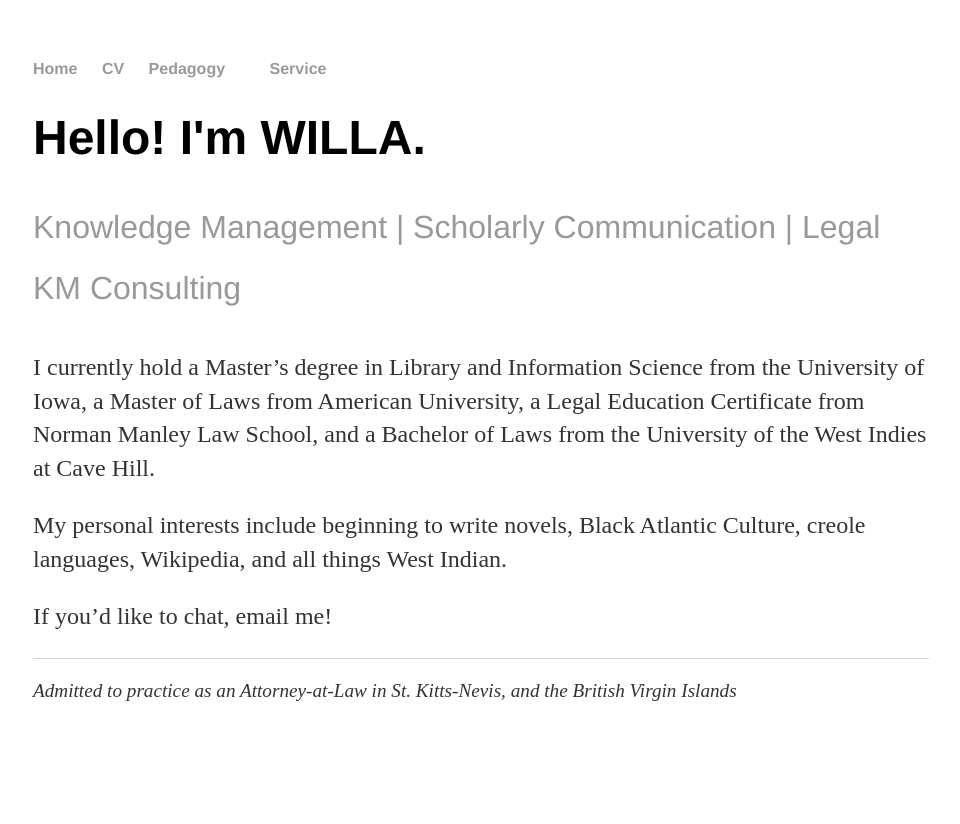
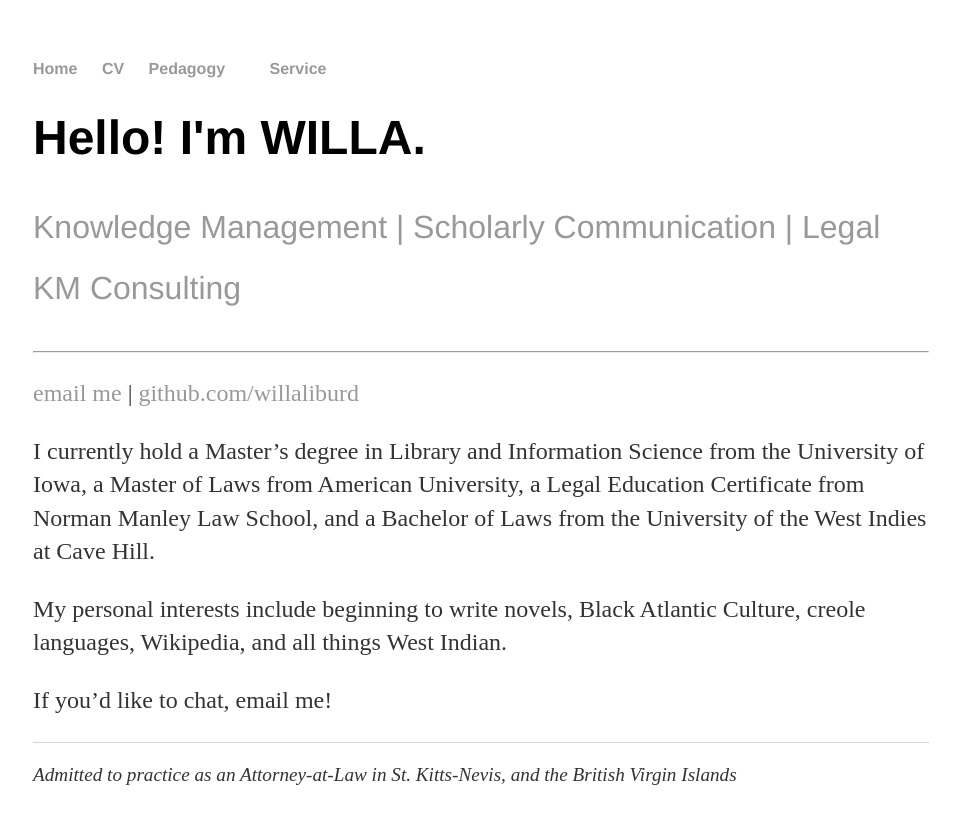
Before and after one commit to willaliburd/willaliburd.github.io, a Jekyll site: the page built from index.html, in a window 1280 px wide. Shown: the top 824 px of the page, without its empty margins (159-1119 px from the left). Built offline with Jekyll 4.4.1, drawn with Linux system fonts in a browser that asks for light colours.

Commit message:
Update index.html
insert hr and email & website text

```diff
--- a/index.html
+++ b/index.html
@@ -5,6 +5,9 @@ title: "WILLA TAVERNIER, Knowledge Management Professional, Attorney-At-Law"
 <div class="blurb">
 	<h1>Hello! I'm WILLA.</h1>
 	<p class="b">Knowledge Management | Scholarly Communication | Legal KM Consulting</p>
+	<hr>
+	<p><a href="mailto:willa@nattakm.com">email me</a> | <a href="https://github.com/NAME">github.com/willaliburd</a></p>
+
 	</div><!-- /.blurb -->
 
 <body>
```
